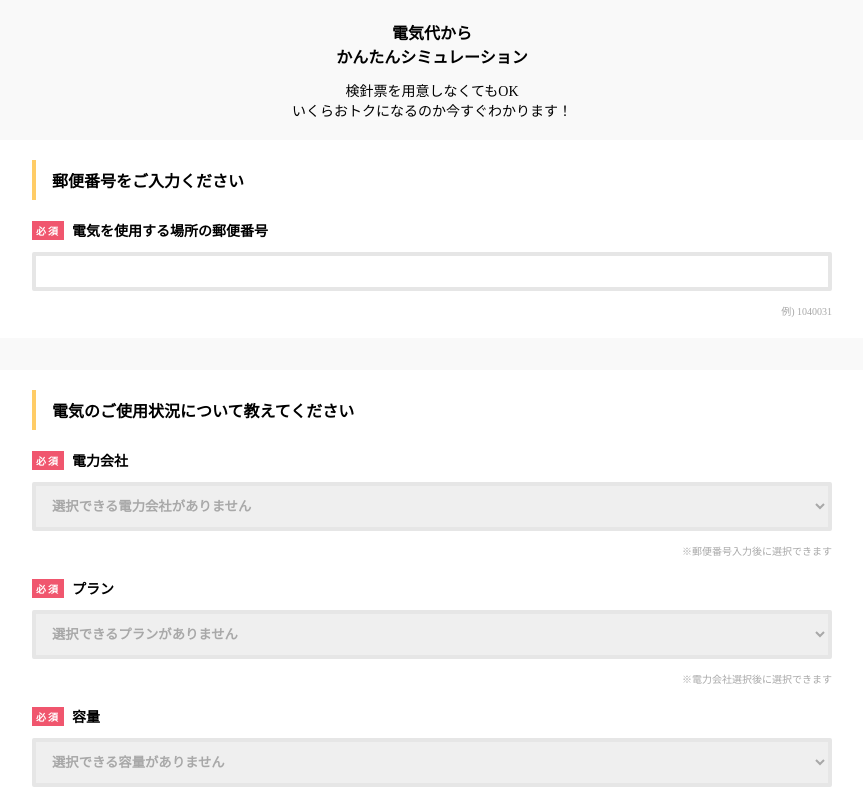
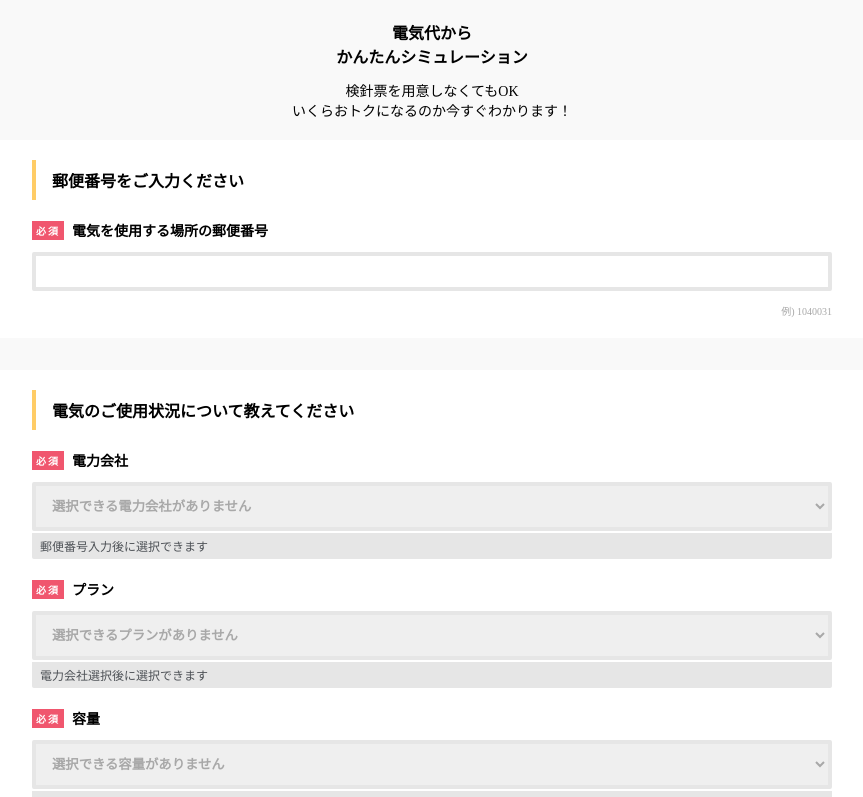
Before and after one commit to enechange/coding-challenge, a Next.js app in the folder frontend_challenge_2/challenges/toru_shimizu/coding-challenge/: page / in a window 1280 px wide. Shown: the top 797 px of the page, without its empty margins (208-1071 px from the left). Built offline with nearby package versions, Linux system fonts and the light colour scheme.

Commit message:
feat: 選択肢の説明を表示させるコンポーネントを作成

```diff
--- a/frontend_challenge_2/challenges/toru_shimizu/coding-challenge/src/components/features/usage-condition.tsx
+++ b/frontend_challenge_2/challenges/toru_shimizu/coding-challenge/src/components/features/usage-condition.tsx
@@ -36,7 +36,7 @@ export const UsageCondition = () => {
   return (
     <div className={styles.usageCondition}>
       <Select
-        attention="※郵便番号入力後に選択できます"
+        attention="郵便番号入力後に選択できます"
         error={errors.company?.message?.toString()}
         label="電力会社"
         options={companies}
@@ -45,7 +45,7 @@ export const UsageCondition = () => {
       <Select
         label="プラン"
         options={plans}
-        attention="※電力会社選択後に選択できます"
+        attention="電力会社選択後に選択できます"
         error={errors.plan?.message?.toString()}
         {...register("plan")}
       />
@@ -53,7 +53,7 @@ export const UsageCondition = () => {
         <Select
           options={capacities}
           label="容量"
-          attention="※プラン選択後に選択できます"
+          attention="プラン選択後に選択できます"
           error={errors.capacity?.message?.toString()}
           {...register("capacity")}
         />
--- /dev/null
+++ b/frontend_challenge_2/challenges/toru_shimizu/coding-challenge/src/components/ui/attention.module.scss
@@ -0,0 +1,10 @@
+@use "../../styles/index" as *;
+
+.attention {
+  background-color: $light-grey;
+  margin-top:2px;
+  border-radius: 0 0 2px 2px;
+  padding:4px 8px;
+  font-size:$text-xs;
+  color:$text-grey;
+}
--- /dev/null
+++ b/frontend_challenge_2/challenges/toru_shimizu/coding-challenge/src/components/ui/attention.tsx
@@ -0,0 +1,7 @@
+import styles from "./attention.module.scss";
+type Props = {
+  text: string;
+};
+export const Attention = ({ text }: Props) => {
+  return <div className={styles.attention}>{text}</div>;
+};
--- a/frontend_challenge_2/challenges/toru_shimizu/coding-challenge/src/components/ui/select.tsx
+++ b/frontend_challenge_2/challenges/toru_shimizu/coding-challenge/src/components/ui/select.tsx
@@ -1,4 +1,5 @@
 import { forwardRef, type ComponentPropsWithoutRef } from "react";
+import { Attention } from "./attention";
 import { ErrorMessage } from "./error-message";
 import { Label } from "./label";
 import styles from "./select.module.scss";
@@ -20,6 +21,7 @@ export const Select = forwardRef<HTMLSelectElement, ChildProps>(
     return (
       <div className={styles.selectWrapper}>
         <Label name={props.name}>{label}</Label>
+        <div>
           <select
             id={props.name}
             className={`${styles.select} ${
@@ -39,8 +41,9 @@ export const Select = forwardRef<HTMLSelectElement, ChildProps>(
               <option value="">選択できる{label}がありません</option>
             )}
           </select>
+          {attention && <Attention text={attention} />}
+        </div>
         {existsOptions && error && <ErrorMessage error={error} />}
-        {attention && <p className={styles.attention}>{attention}</p>}
       </div>
     );
   },
--- a/frontend_challenge_2/challenges/toru_shimizu/coding-challenge/src/styles/common/variables.scss
+++ b/frontend_challenge_2/challenges/toru_shimizu/coding-challenge/src/styles/common/variables.scss
@@ -14,6 +14,8 @@ $white: #fff;
 
 $dark-blue:#002d80;
 
+$text-grey:#4d5156;
+
 /** フォントサイズ */
 $text-xxs:10px;
 $text-xs: 12px;
```
Lines whose indentation alone changed are shown as unchanged.
